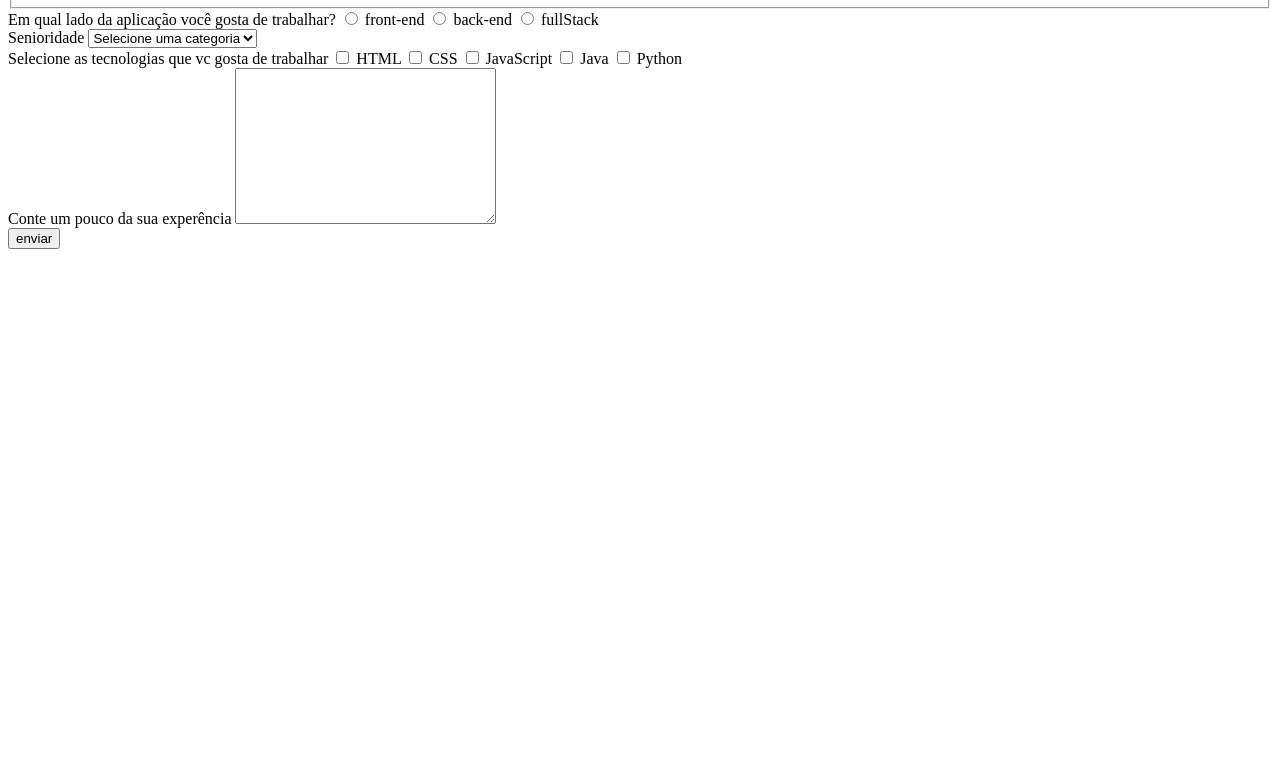
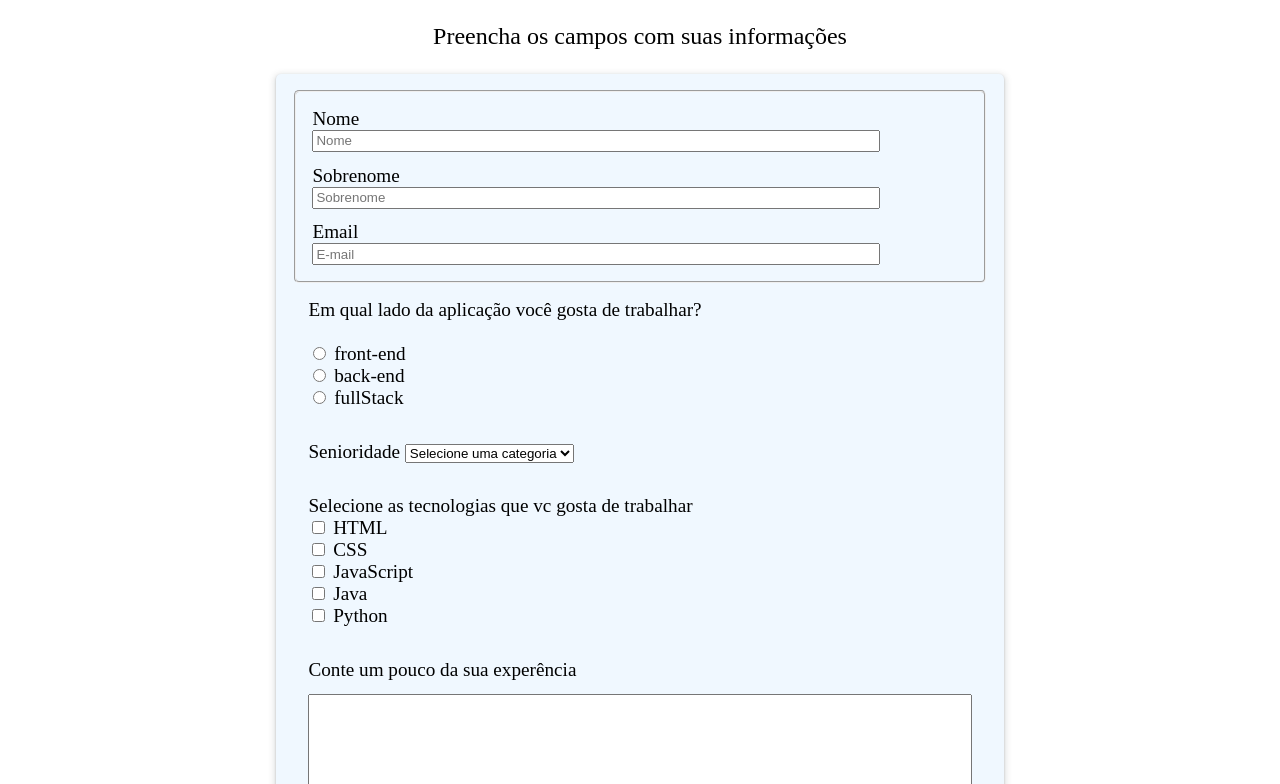
Before and after one commit to mclarar/SerratecClasses_FrontEndEssencials_2024.2, a plain HTML site: page conteudo-pratico/aula03/formulario/index.html in a window 1280 px wide. Shown: the part 145-929 px from the top of the page. Before the commit the page ends 800 px from the top, so only its background shows below. Drawn offline with Linux system fonts and the light colour scheme.

Commit message:
feat: estilização do formulário

```diff
--- a/conteudo-pratico/aula03/formulario/index.html
+++ b/conteudo-pratico/aula03/formulario/index.html
@@ -12,25 +12,34 @@
       <p>Preencha os campos com suas informações</p>
     </div>
     <form>
-      <fieldset>
-        <label>Nome</label>
-        <input type="text" />
-
-        <label>Sobrenome</label>
-        <input type="text" />
-
-        <label>email</label>
-        <input type="email" />
+      <fieldset class="campo_informacoes_pessoais">
+        <div class="box_input">
+          <label class="label_input_informacoes">Nome</label>
+          <input type="text" placeholder="Nome" />
+        </div>
+        <div class="box_input">
+          <label>Sobrenome</label>
+          <input type="text" placeholder="Sobrenome" />
+        </div>
+        <div class="box_input">
+          <label>Email</label>
+          <input type="email" placeholder="E-mail" />
+        </div>
       </fieldset>
 
       <div class="stack">
         <label>Em qual lado da aplicação você gosta de trabalhar?</label>
-        <input type="radio" value="frontend" name="stack" />
-        <label for="stack">front-end</label>
-        <input type="radio" value="backend" name="stack" required />
-        <label for="stack">back-end</label>
-        <input type="radio" value="fullStack" name="stack" required />
-        <label for="stack">fullStack</label>
+        <br />
+        <label for="stack">
+          <input type="radio" value="frontend" name="stack" /> front-end
+        </label>
+        <label for="stack">
+          <input type="radio" value="backend" name="stack" required /> back-end
+        </label>
+        <label for="stack">
+          <input type="radio" value="fullStack" name="stack" required />
+          fullStack
+        </label>
       </div>
       <div class="campo_senioridade">
         <label> Senioridade</label>
@@ -43,24 +52,73 @@
       </div>
       <div class="checkbox">
         <label> Selecione as tecnologias que vc gosta de trabalhar</label>
-        <input type="checkbox" id="tecnologia" name="tecnologia1" value="html">
-        <label for="tecnologia1">HTML</label>
-        <input type="checkbox" id="tecnologia" name="tecnologia2" value="CSS">
-        <label for="tecnologia2">CSS</label>
-        <input type="checkbox" id="tecnologia" name="tecnologia3" value="JavaScript">
-        <label for="tecnologia3">JavaScript</label>
-        <input type="checkbox" id="tecnologia" name="tecnologia4" value="Java">
-        <label for="tecnologia4">Java</label>
-        <input type="checkbox" id="tecnologia" name="tecnologia5" value="Python">
-        <label for="tecnologia5">Python</label>
+        <label for="tecnologia1">
+          <input
+            type="checkbox"
+            id="tecnologia"
+            name="tecnologia1"
+            value="html"
+          />
+
+          HTML
+        </label>
+        <label for="tecnologia2">
+          <input
+            type="checkbox"
+            id="tecnologia"
+            name="tecnologia2"
+            value="CSS"
+          />
+
+          CSS</label
+        >
+
+        <label for="tecnologia3">
+          <input
+            type="checkbox"
+            id="tecnologia"
+            name="tecnologia3"
+            value="JavaScript"
+          />
+          JavaScript</label
+        >
+
+        <label for="tecnologia4">
+          <input
+            type="checkbox"
+            id="tecnologia"
+            name="tecnologia4"
+            value="Java"
+          />
+          Java</label
+        >
+
+        <label for="tecnologia5">
+          <input
+            type="checkbox"
+            id="tecnologia"
+            name="tecnologia5"
+            value="Python"
+          />
+
+          Python</label
+        >
       </div>
 
       <div class="area_de_texto">
         <label>Conte um pouco da sua experência</label>
-        <textarea name="experencia" id="experencia" cols="30" rows="10" required >
+        <textarea
+          name="experencia"
+          id="experencia"
+          cols="30"
+          rows="10"
+          required
+        >
         </textarea>
       </div>
-      <button type="submit">enviar</button>
+      <div class="container_botao">
+        <button type="submit">enviar</button>
+      </div>
     </form>
   </body>
 </html>
--- a/conteudo-pratico/aula03/formulario/styles.css
+++ b/conteudo-pratico/aula03/formulario/styles.css
@@ -0,0 +1,99 @@
+body{
+    display: flex;
+    flex-direction: column;
+    justify-content: center;
+    align-items: center;
+    font-size: 1.2rem;
+}
+
+.titulo_pagina {
+    /* background-color: aqua; */
+    font-size: 2rem;
+    text-align: center;
+}
+
+.titulo_pagina p {
+    font-size: 1.5rem;
+}
+
+
+form {
+    width: 55%;
+    background-color: #f0f8ff;
+    padding: 1rem;
+    border-radius: 5px;
+    box-shadow: rgba(60, 64, 67, 0.3) 0px 1px 2px 0px, rgba(60, 64, 67, 0.15) 0px 2px 6px 2px;
+}
+
+.campo_informacoes_pessoais {
+    display: flex;
+    flex-direction: column;
+    padding: 1rem;
+    justify-content: flex-start;
+    gap: 0.8rem;
+    border-radius: 5px;
+}
+
+.box_input{
+    display: flex;
+    flex-direction: column;
+}
+
+.campo_informacoes_pessoais input[type="text"],
+input[type="email"] {
+    width: 35rem;
+    height: 1rem;
+
+}
+
+
+.stack {
+    /* background-color: #e5e097; */
+    display: flex;
+    flex-direction: column;
+    padding: 1rem;
+}
+
+.campo_senioridade {
+    /* background-color: bisque; */
+    padding: 1rem;
+}
+
+.checkbox {
+    /* background-color: #8a8adb; */
+    display: flex;
+    flex-direction: column;
+    padding: 1rem;
+}
+
+.area_de_texto {
+    /* background-color: #d5a17c; */
+    display: flex;
+    flex-direction: column;
+    padding: 1rem;
+    gap: 0.8rem;
+
+}
+
+.container_botao {
+    display: flex;
+    justify-content: center;
+    align-items: center;
+    margin-top: 1rem;
+}
+
+.container_botao button {
+    width: 10rem;
+    height: 3rem;
+    background-color: #8a8adb;
+    color: black;
+    border: none;
+    border-radius: 20px;
+    font-size: 1.5rem;
+    cursor: pointer;
+}
+
+button:hover{
+    background-color: #646494 ;
+    font-weight: bold;
+}
```
